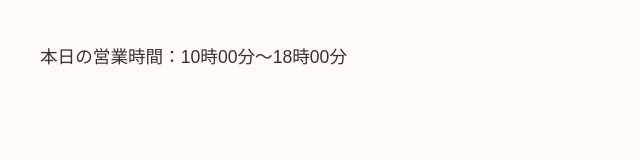
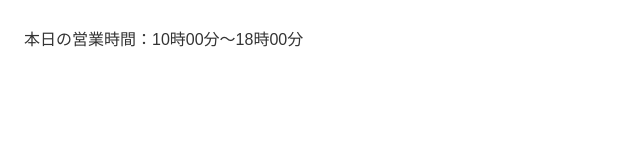
Before and after one commit to yuuri713/kouzan, a website: page index.html in a window 1280 px wide. Shown: the whole page, without its empty margins (0-640 px from the left). Drawn offline with Linux system fonts and the light colour scheme.

```diff
--- a/index.html
+++ b/index.html
@@ -7,12 +7,12 @@
     <style>
       body {
         font-family: sans-serif;
-        padding: 2rem;
-        background: #fffaf5;
+        padding: 1rem;
+        background: #ffffff;
         color: #333;
       }
       .hours {
-        font-size: 1.1rem;
+        font-size: 1rem;
         line-height: 2;
       }
     </style>
```
